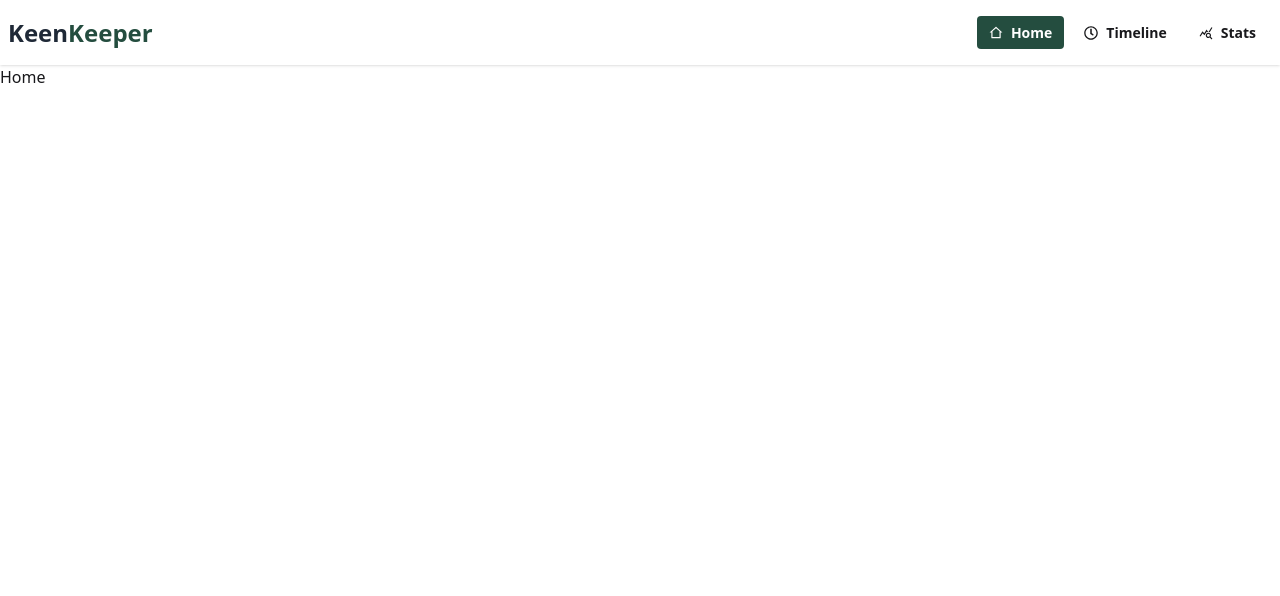
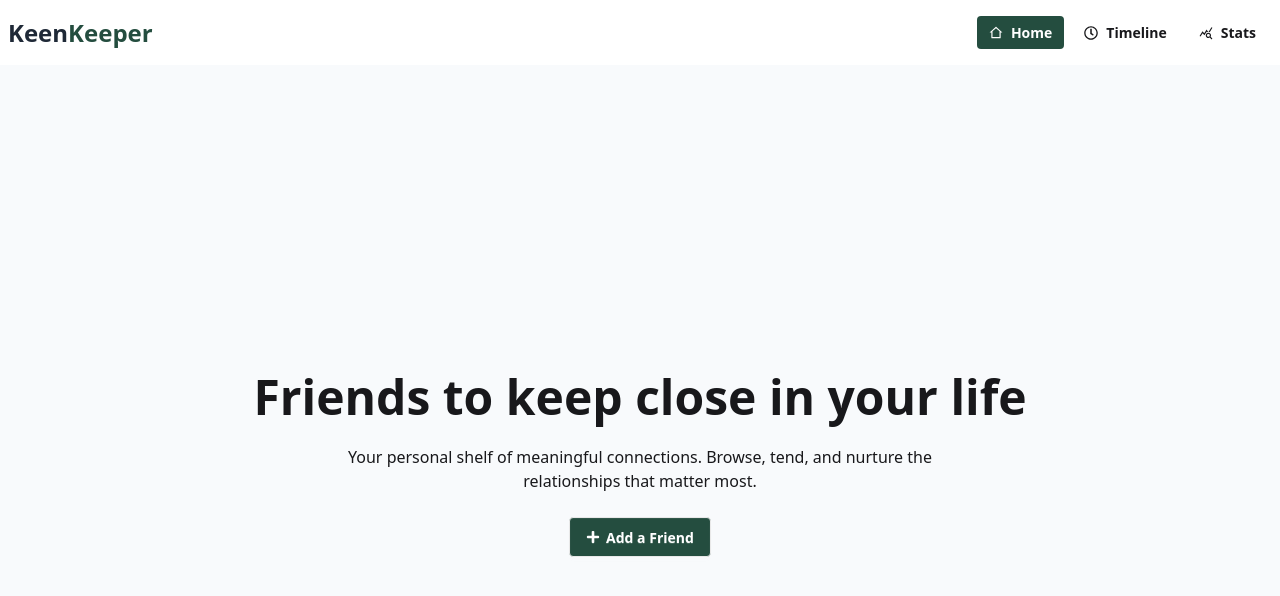
Before and after one commit to shariarnafis45/Keen-Keeper, a Next.js app: page / in a window 1280 px wide. Shown: the top 596 px of the page. Built offline with nearby package versions, Linux system fonts and the light colour scheme.

Commit message:
added hero

```diff
--- a/src/app/page.jsx
+++ b/src/app/page.jsx
@@ -1,3 +1,4 @@
+import Hero from "@/components/homepage/Hero";
 
 export const metadata = {
     title : "Home | Kin Keeper"
@@ -5,8 +6,10 @@ export const metadata = {
 
 const HomePage = () => {
     return (
-        <div>
-            Home
+        <div className="bg-[#F8FAFC]">
+            <section>
+                <Hero/>
+            </section>
         </div>
     );
 };
--- /dev/null
+++ b/src/components/homepage/Hero.jsx
@@ -0,0 +1,30 @@
+import Link from "next/link";
+import React from "react";
+import { FaPlus } from "react-icons/fa";
+
+const Hero = () => {
+  return (
+    <div className="max-w-7xl mx-auto">
+      <div className="hero min-h-screen">
+        <div className="hero-content text-center">
+          <div className="">
+            <h1 className="text-5xl font-bold">
+              Friends to keep close in your life
+            </h1>
+            <p className="py-6">
+              Your personal shelf of meaningful connections. Browse, tend, and
+              nurture the <br /> relationships that matter most.
+            </p>
+            <Link href={'/'}>
+              <button className="btn bg-[#244D3F] text-white">
+                <FaPlus /> Add a Friend
+              </button>
+            </Link>
+          </div>
+        </div>
+      </div>
+    </div>
+  );
+};
+
+export default Hero;
--- /dev/null
+++ b/src/components/homepage/Stats.jsx
@@ -0,0 +1,17 @@
+import React from "react";
+
+const Stats = () => {
+  return (
+    <div>
+      <div className="stats shadow">
+        <div className="stat">
+          <div className="stat-title">Total Page Views</div>
+          <div className="stat-value">89,400</div>
+          <div className="stat-desc">21% more than last month</div>
+        </div>
+      </div>
+    </div>
+  );
+};
+
+export default Stats;
```
Also changed, not shown: 1 other file (tests, documents, lock files or other folders).
